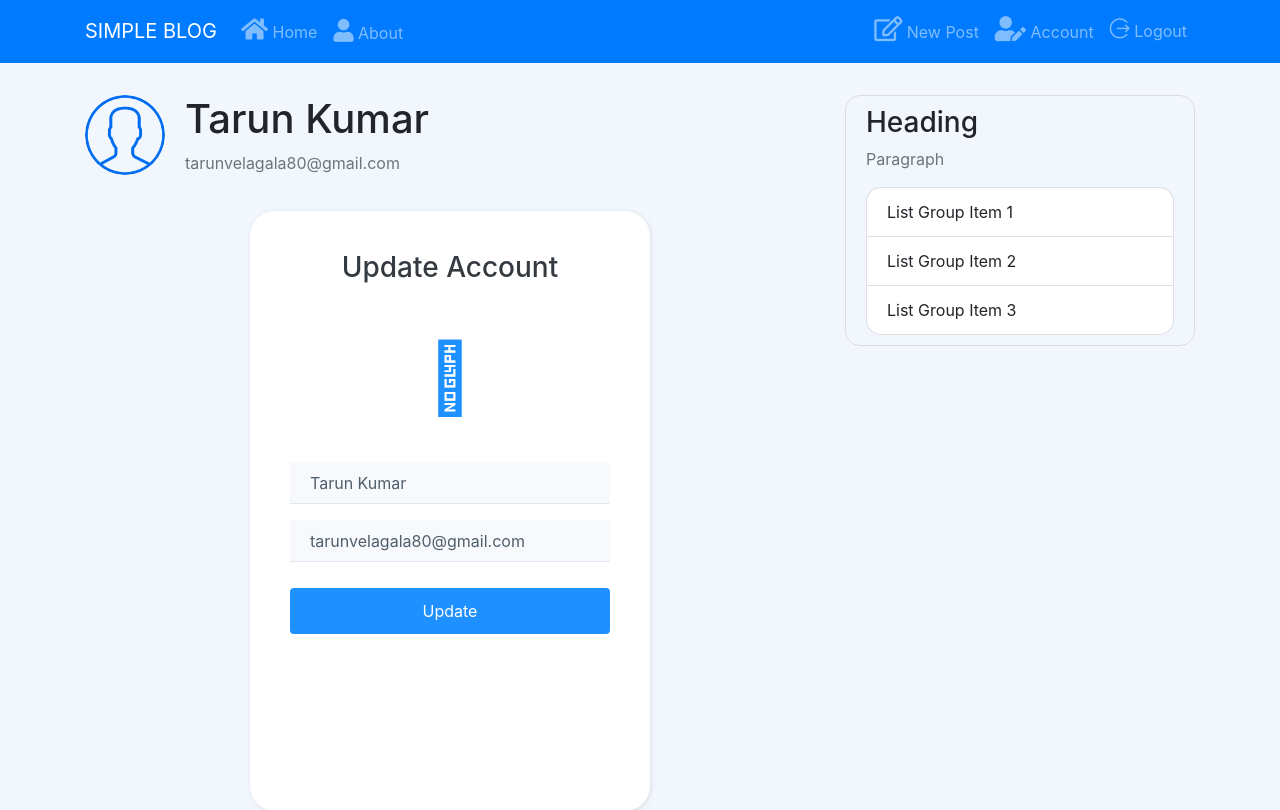
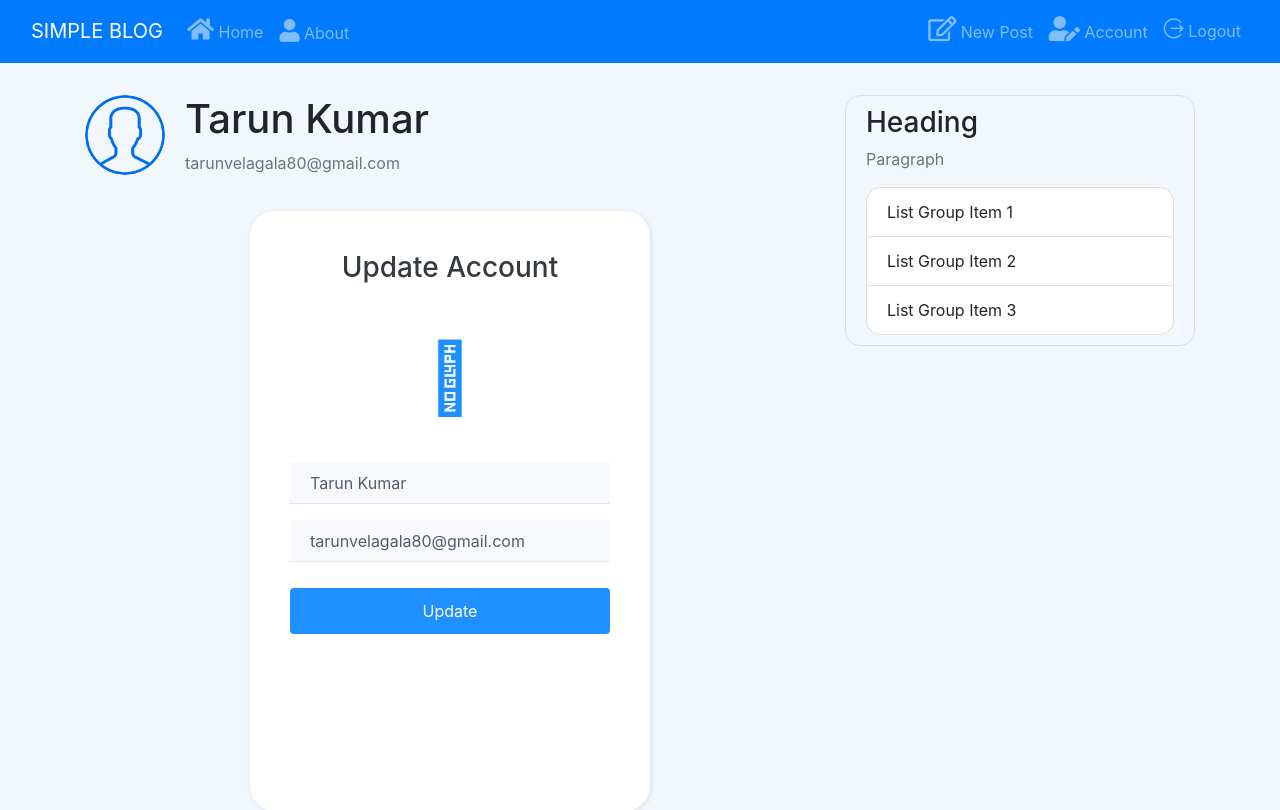
Before and after one commit to tarunvelagala/simpleflaskblog, a Flask app: page /account in a window 1280 px wide. Shown: the top 810 px of the page. Run offline with Flask 2, Linux system fonts and the light colour scheme; a user stored in the database is signed in; some libraries are stand-ins or nearby versions.

Commit message:
Initial Commit

```diff
--- a/flaskblog/config.py
+++ b/flaskblog/config.py
@@ -3,7 +3,7 @@ import os
 
 class Config:
     SECRET_KEY = '5791628bb0b13ce0c676dfde280ba245'
-    SQLALCHEMY_DATABASE_URI = 'sqlite:///site.db'
+    SQLALCHEMY_DATABASE_URI = os.environ.get('DATABASE_URL', 'sqlite:///site.db')
     MAIL_SERVER = 'smtp.gmail.com'
     MAIL_PORT = 587
     MAIL_USE_TLS = True
--- a/flaskblog/templates/base.html
+++ b/flaskblog/templates/base.html
@@ -17,7 +17,7 @@
 <body style="background-color: #f1f7fc">
 <header>
     <nav class="navbar navbar-dark bg-primary navbar-expand-md">
-        <div class="container"><a class="navbar-brand" href="{{ url_for('main.home') }}">SIMPLE BLOG </a>
+        <div class="container-fluid"><a class="navbar-brand" href="{{ url_for('main.home') }}">SIMPLE BLOG </a>
             <button class="navbar-toggler" data-toggle="collapse" data-target="#navcol-1"><span class="sr-only">Toggle navigation</span><span
                     class="navbar-toggler-icon"></span></button>
             <div class="collapse navbar-collapse"
```
Also changed, not shown: 1 other file.
